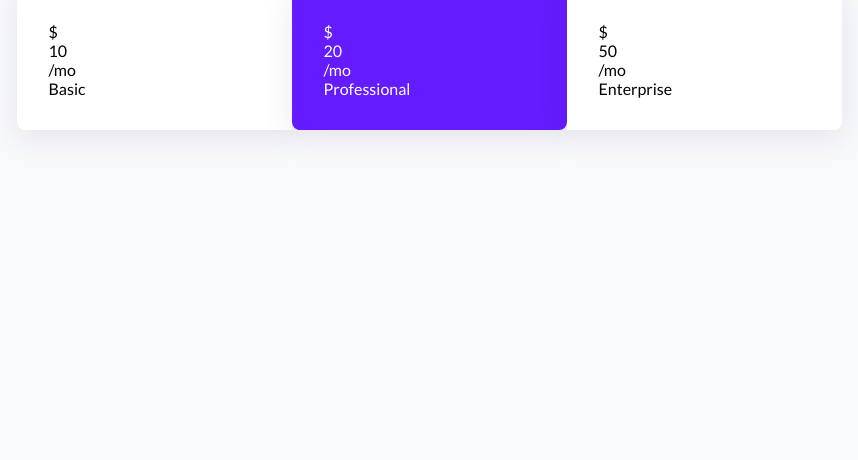
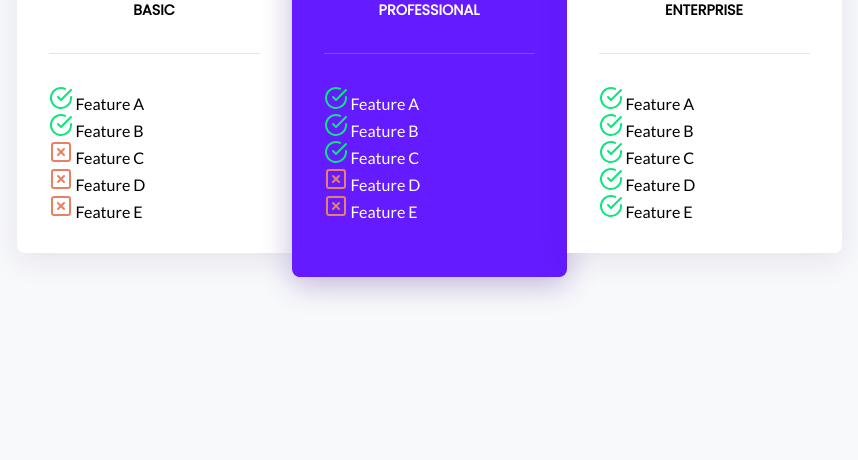
Before and after one commit to Nava-stack/css-practice-projects, a plain HTML site: page Hard/price-comparison-table/index.html in a window 1280 px wide. Shown: the part 340-800 px from the top of the page, without its empty margins (211-1069 px from the left). Drawn offline with Linux system fonts and the light colour scheme.

Commit message:
feat: Add feature A, B, C, D, and E to price comparison table
Add feature A, B, C, D, and E to the price comparison table. These features are now displayed with appropriate icons and are either active or inactive based on the plan. This commit aligns with the established convention of using "feat" for feature additions and providing a concise summary of the changes made.

```diff
--- a/Hard/price-comparison-table/index.html
+++ b/Hard/price-comparison-table/index.html
@@ -21,6 +21,27 @@
           </div>
           <div class="plan-name">Basic</div>
         </div>
+        <div class="divider"></div>
+        <div class="feature">
+          <img src="./check-circle.svg" alt="" srcset="" />
+          Feature A
+        </div>
+        <div class="feature">
+          <img src="./check-circle.svg" alt="" srcset="" />
+          Feature B
+        </div>
+        <div class="feature inactive">
+          <img src="./x-square.svg" alt="" srcset="" />
+          Feature C
+        </div>
+        <div class="feature inactive">
+          <img src="./x-square.svg" alt="" srcset="" />
+          Feature D
+        </div>
+        <div class="feature inactive">
+          <img src="./x-square.svg" alt="" srcset="" />
+          Feature E
+        </div>
       </div>
       <div class="price-column popular">
         <div class="price-header">
@@ -30,6 +51,27 @@
             <div class="per-month">/mo</div>
           </div>
           <div class="plan-name">Professional</div>
+        </div>
+        <div class="divider"></div>
+        <div class="feature">
+          <img src="./check-circle.svg" alt="" srcset="" />
+          Feature A
+        </div>
+        <div class="feature">
+          <img src="./check-circle.svg" alt="" srcset="" />
+          Feature B
+        </div>
+        <div class="feature">
+          <img src="./check-circle.svg" alt="" srcset="" />
+          Feature C
+        </div>
+        <div class="feature inactive">
+          <img src="./x-square.svg" alt="" srcset="" />
+          Feature D
+        </div>
+        <div class="feature inactive">
+          <img src="./x-square.svg" alt="" srcset="" />
+          Feature E
         </div>
       </div>
       <div class="price-column">
@@ -41,6 +83,27 @@
           </div>
           <div class="plan-name">Enterprise</div>
         </div>
+        <div class="divider"></div>
+        <div class="feature">
+          <img src="./check-circle.svg" alt="" srcset="" />
+          Feature A
+        </div>
+        <div class="feature">
+          <img src="./check-circle.svg" alt="" srcset="" />
+          Feature B
+        </div>
+        <div class="feature">
+          <img src="./check-circle.svg" alt="" srcset="" />
+          Feature C
+        </div>
+        <div class="feature">
+          <img src="./check-circle.svg" alt="" srcset="" />
+          Feature D
+        </div>
+        <div class="feature">
+          <img src="./check-circle.svg" alt="" srcset="" />
+          Feature E
+        </div>
       </div>
     </section>
   </body>
--- a/Hard/price-comparison-table/styles.css
+++ b/Hard/price-comparison-table/styles.css
@@ -41,7 +41,12 @@ body {
 
 .price-column.popular {
   background-color: var(--accent-color);
+  box-shadow: 0 7px 30px rgba(52, 13, 135, 0.3);
   color: white;
+  margin-top: -1.5rem;
+  padding-top: 3.5rem;
+  margin-bottom: -1.5rem;
+  padding-bottom: 3.5rem;
 }
 
 .price-column:first-child {
@@ -53,3 +58,48 @@ body {
   border-top-left-radius: 0;
   border-bottom-left-radius: 0;
 }
+
+/* Price header */
+.price-header {
+  display: flex;
+  flex-direction: column;
+  align-items: center;
+  font-family: var(--heading-font-family);
+  font-weight: bold;
+}
+
+.price {
+  display: flex;
+  font-size: 3.5rem;
+}
+
+.dollar-sign {
+  font-size: 2rem;
+  margin-right: 0.25rem;
+}
+
+.per-month {
+  font-size: 1rem;
+  align-self: flex-end;
+  margin-bottom: 1.1rem;
+  text-transform: uppercase;
+}
+
+.plan-name {
+  text-transform: uppercase;
+  font-size: 0.9rem;
+  margin-top: 1rem;
+  margin-bottom: 0;
+}
+
+.divider {
+  height: 1px;
+  width: 100%;
+  background-color: rgba(0, 0, 0, 0.1);
+  margin-top: 2rem;
+  margin-bottom: 2rem;
+}
+
+.price-column.popular .divider {
+  background-color: rgba(255, 255, 255, 0.2);
+}
```
